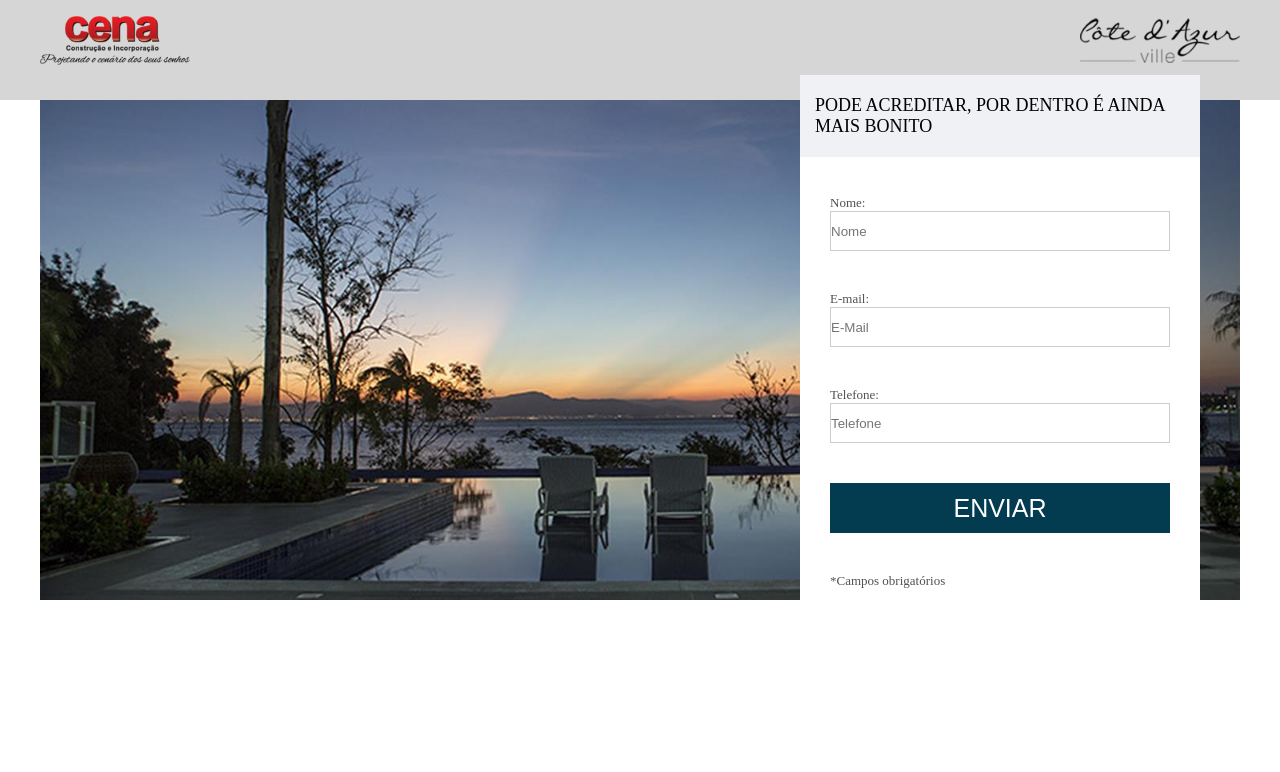
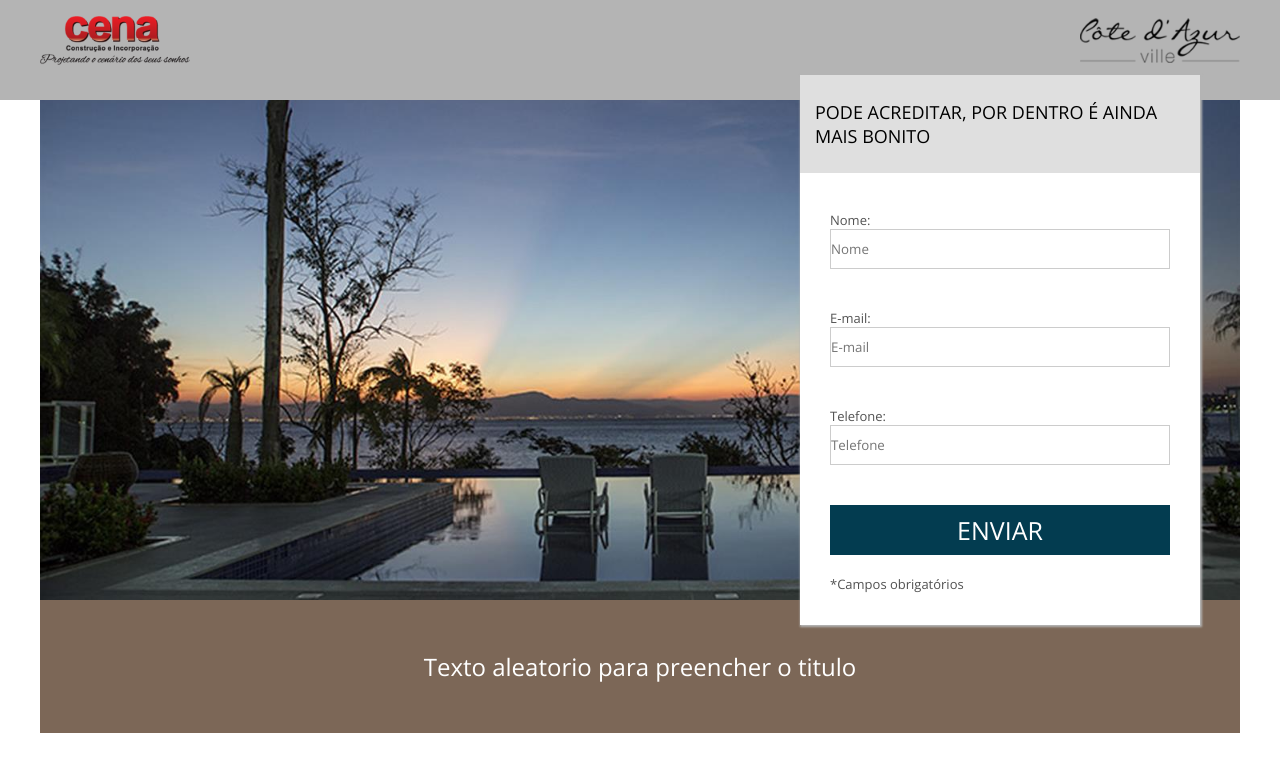
Before and after one commit to macheuz/Landing-page, a plain HTML site: page index.html in a window 1280 px wide. Drawn offline with nearby package versions, Linux system fonts and the light colour scheme.

Commit message:
Alteraçoes no formulario e insercao de uma nova section

```diff
--- a/css/style.css
+++ b/css/style.css
@@ -2,6 +2,7 @@
     margin: 0;
     padding: 0;
     box-sizing: border-box;
+    font-family: 'Open Sans', sans-serif;
 }
 html, body{
     height: 100%;
@@ -19,7 +20,7 @@ html, body{
 
 /***/
 header{
-    background-color: #D6D6D6;
+    background-color: rgb(180, 180, 180);
     padding: 10px 2% 30px 2%;
 }
 .logo-1{
@@ -56,7 +57,9 @@ section.cover-form{
 .form-wrapper:not(:first-child){
     margin-top: 40px;
 }
-
+.form-wrapper:last-child{
+    margin-top: 20px;
+}
 .form-container{
     margin-right: 40px;
     float: right;
@@ -65,14 +68,15 @@ section.cover-form{
     position: relative;
     top: -5%;
     background-color: white;
-
+  box-shadow: 1px 1px 2px 1px rgb(180, 180, 180);
+  z-index: 2;
 }
 .form-container h2{
     font-weight: normal;
-    padding:20px 15px;
+    padding:25px 15px;
     color: black;
     font-size: 18px;
-    background-color: rgba(234, 236, 239, 0.7);
+    background-color: rgba(210 , 210, 210, 0.7);
 }
 .form-container form{
     width: 100%;
@@ -92,7 +96,13 @@ section.cover-form{
     height: 40px;
     position: relative;
     border: 1px solid #CCC;
+    z-index: 2;
 }
+/*nao esta funcionando*/
+.form-container form input [type = text] {
+    line-height: 10px;
+}
+/*-----------------------------*/
 .form-container form input[type = submit]{
     background-color: #033C50;
     text-transform: uppercase;
@@ -103,8 +113,25 @@ section.cover-form{
     cursor: pointer;
     border: 0;
 }
-form-wrapper:last-child{
-    margin-top: 20px;
+section.chamada{
+    z-index: 1;
+    position: relative;
+    top: -50px;
+    width: 100%;
+    text-align: center;
+    display: inline-block;
+}
+section.chamada h2{
+    width: 96%;
+    max-width: 700px;
+    display: inline-block;
+    color: white;
+    font-size: 24px;
+    font-weight: normal;
+}
+section.chamada .container{
+    background-color: #7c6757;
+    padding: 50px 0;
 }
 @media screen and (max-width: 510px) {
     header{
--- a/index.html
+++ b/index.html
@@ -7,6 +7,9 @@
     <meta charset="description" content="">
     <meta charset="Keywords" content="">
     <meta charset="Author" content="">
+    <link rel="preconnect" href="https://fonts.googleapis.com">
+<link rel="preconnect" href="https://fonts.gstatic.com" crossorigin>
+<link href="https://fonts.googleapis.com/css2?family=Open+Sans:wght@300&display=swap" rel="stylesheet">
     <link rel="stylesheet" href="css/style.css">
     <title>Document</title>
 </head>
@@ -32,7 +35,7 @@
                     </div><!--from-wrapper-->
                     <div class="form-wrapper">
                         <p>E-mail:</p>
-                        <input type="email" name="email" required placeholder="E-Mail">
+                        <input type="email" name="email" required placeholder="E-mail">
                     </div><!--from-wrapper-->
                     <div class="form-wrapper">
                         <p>Telefone:</p>
@@ -48,6 +51,10 @@
             </div><!--form-container-->
         </div><!--container-bg-->
     </section><!--cover-form-->
-
+    <section class="chamada">
+        <div class="container">
+            <h2>Texto aleatorio para preencher o titulo</h2>
+        </div><!--container-->
+    </section><!--chamada-->
 </body>
 </html>
```
